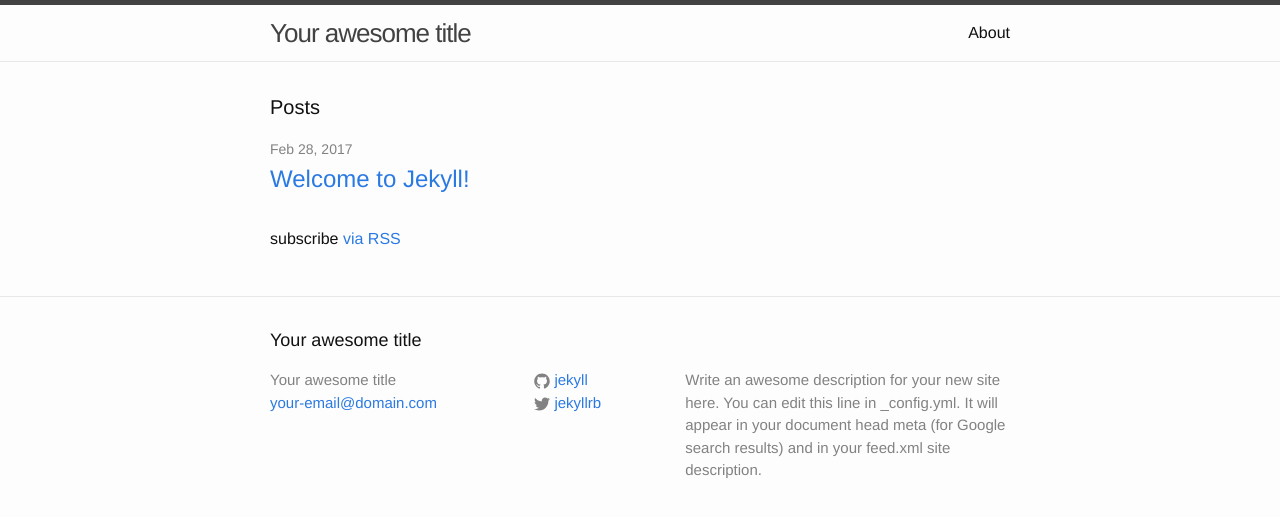
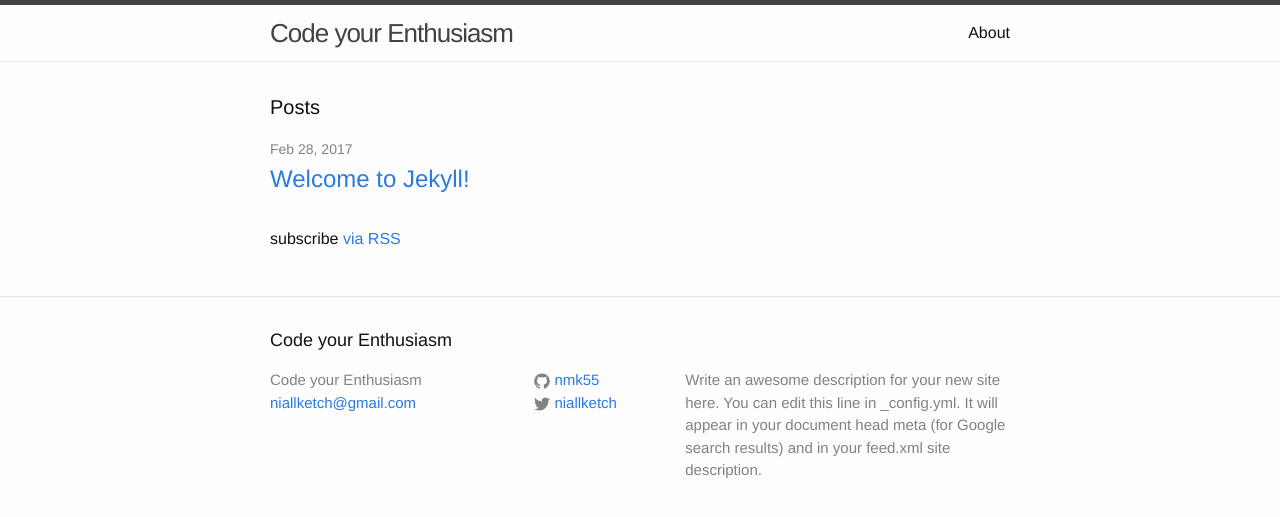
Before and after one commit to nmk55/.github.io, a Jekyll site: the page built from index.html, in a window 1280 px wide. Shown: the top 517 px of the page. Built offline with Jekyll 4.4.1, drawn with Linux system fonts in a browser that asks for light colours.

Commit message:
Update _config.yml

```diff
--- a/_config.yml
+++ b/_config.yml
@@ -6,16 +6,16 @@
 # 'jekyll serve'. If you change this file, please restart the server process.
 
 # Site settings
-title: Your awesome title
-email: your-email@domain.com
+title: Code your Enthusiasm
+email: niallketch@gmail.com
 description: > # this means to ignore newlines until "baseurl:"
   Write an awesome description for your new site here. You can edit this
   line in _config.yml. It will appear in your document head meta (for
   Google search results) and in your feed.xml site description.
 baseurl: "" # the subpath of your site, e.g. /blog
-url: "http://yourdomain.com" # the base hostname & protocol for your site
-twitter_username: jekyllrb
-github_username:  jekyll
+url: "https://nmk55.github.io/github.io/" # the base hostname & protocol for your site
+twitter_username: niallketch
+github_username:  nmk55
 
 # Build settings
 markdown: kramdown
```
